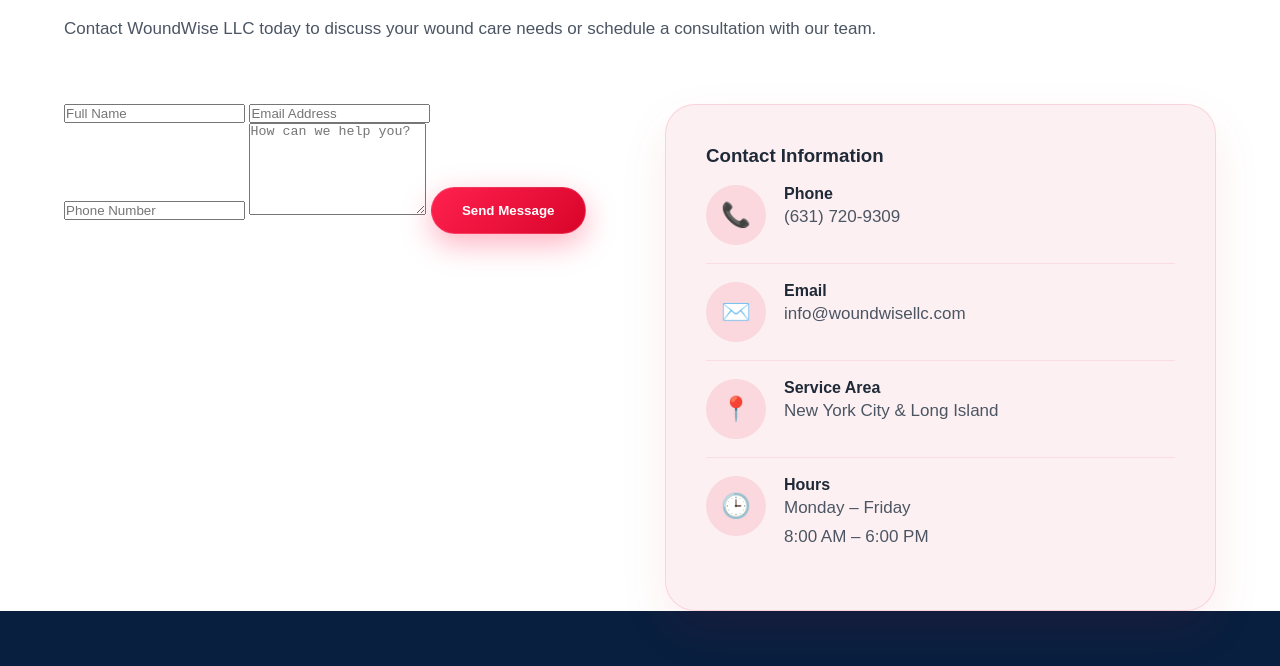
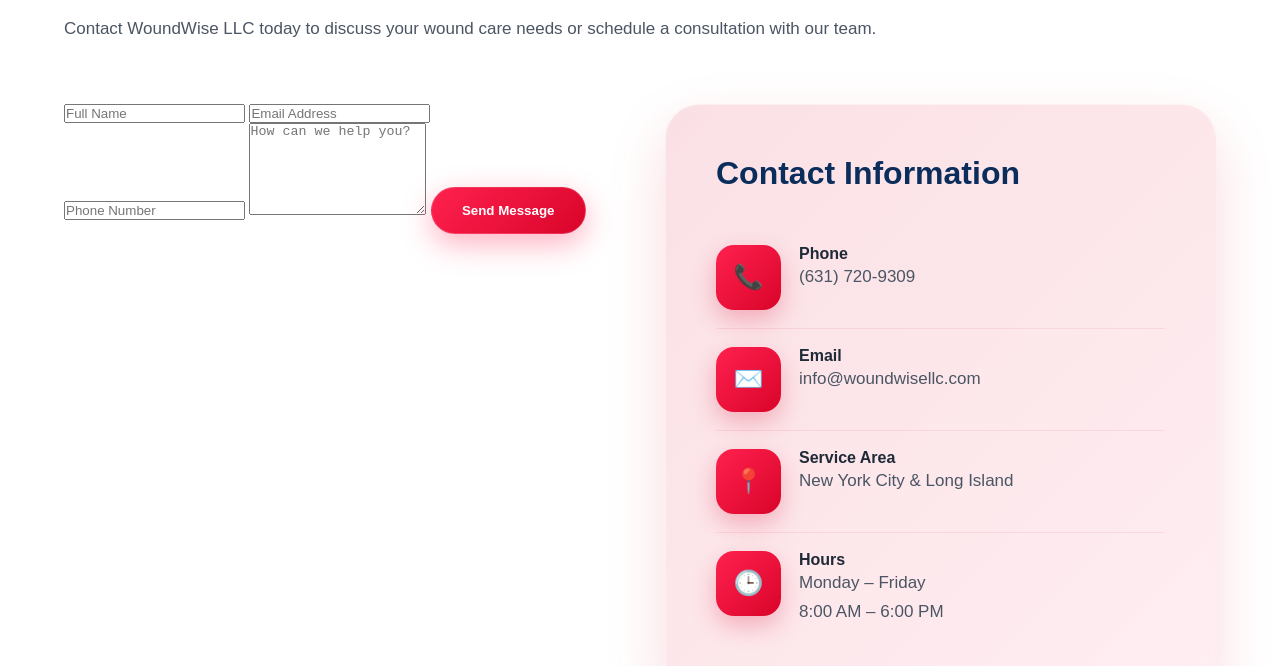
Before and after one commit to faodiallo001/wound-wise-LLC, a plain HTML site: page contact.html in a window 1280 px wide. Shown: the part 873-1539 px from the top of the page. Drawn offline with Linux system fonts and the light colour scheme.

Commit message:
Update style.css

```diff
--- a/css/style.css
+++ b/css/style.css
@@ -964,40 +964,63 @@
 
 .contact-info{
 
-    background:rgba(217, 4, 41, 0.06);
+    background:
+    linear-gradient(
+    135deg,
+    rgba(217,4,41,.12),
+    rgba(255,33,79,.08)
+    );
 
-    backdrop-filter:blur(20px);
-    -webkit-backdrop-filter:blur(20px);
+    backdrop-filter:blur(30px);
+    -webkit-backdrop-filter:blur(30px);
 
-    border:1px solid rgba(217, 4, 41, 0.12);
+    border:1px solid rgba(255,255,255,.25);
 
-    border-radius:30px;
+    border-radius:35px;
 
-    padding:40px;
+    padding:50px;
 
     box-shadow:
-    0 20px 50px rgba(217, 4, 41, 0.08);
+    0 25px 60px rgba(217,4,41,.15);
+
 }
 
 
 .contact-icon{
 
-    width:60px;
-    height:60px;
+    width:65px;
+    height:65px;
 
     display:flex;
     align-items:center;
     justify-content:center;
 
-    border-radius:50%;
+    border-radius:18px;
 
-    background:rgba(217, 4, 41, 0.10);
+    background:
+    linear-gradient(
+    135deg,
+    #ff214f,
+    #d90429
+    );
 
-    color:#d90429;
+    color:white;
 
     font-size:24px;
 
     flex-shrink:0;
+
+    box-shadow:
+    0 10px 25px rgba(217,4,41,.25);
+}
+
+.contact-info h3{
+
+    font-size:32px;
+
+    color:#0b2d5c;
+
+    margin-bottom:35px;
 }
 
 .contact-item{
```
